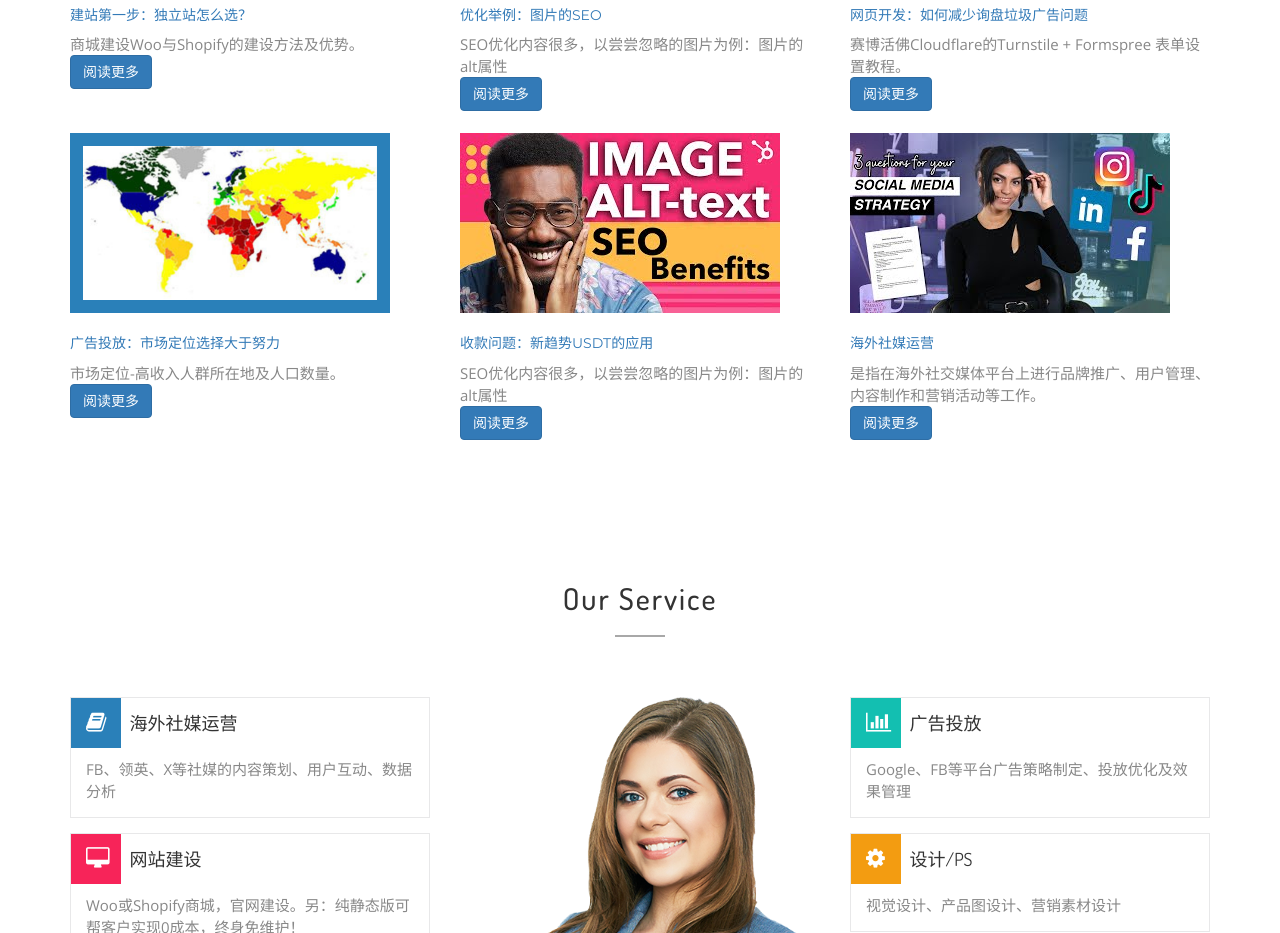
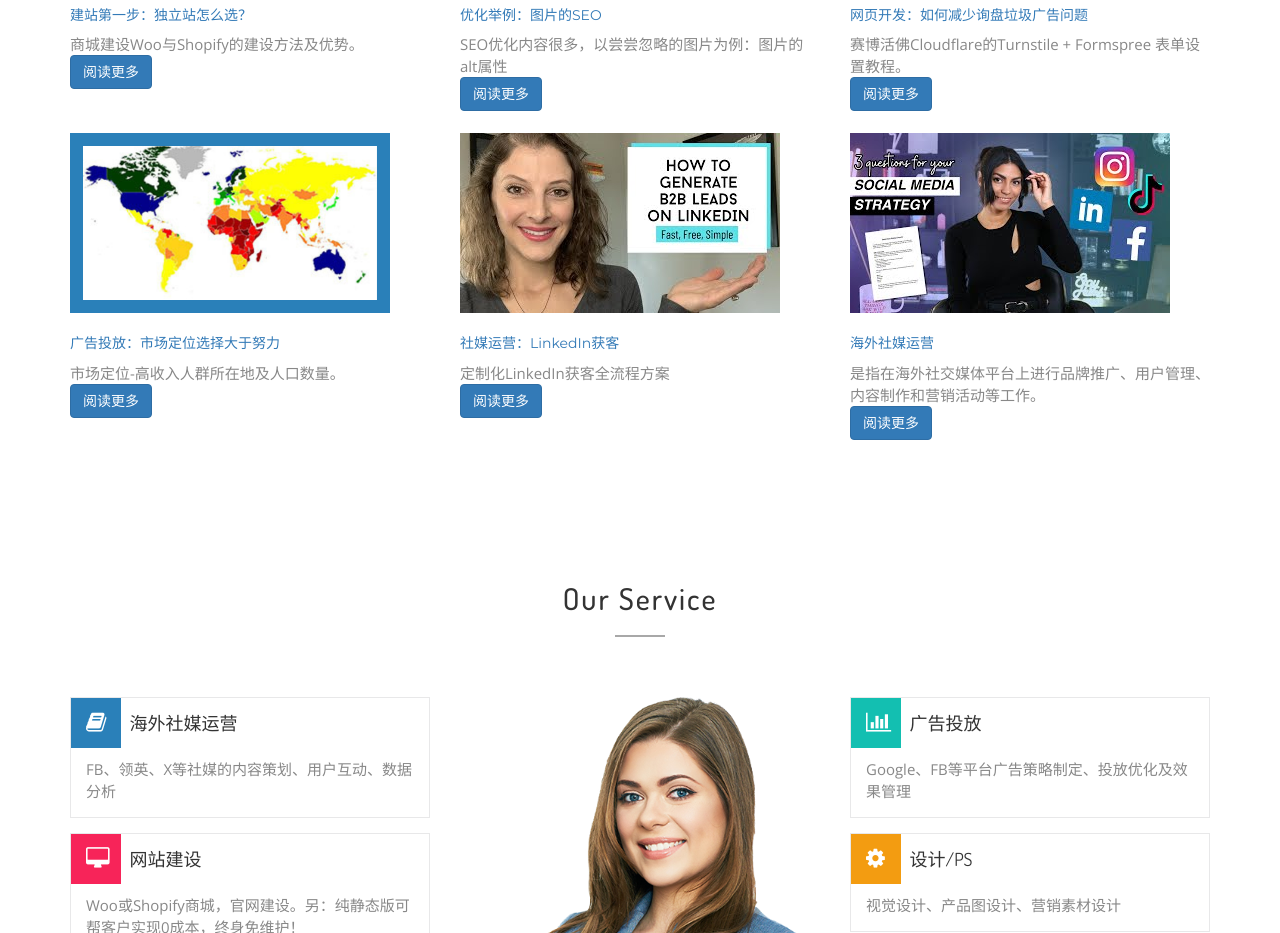
Before and after one commit to zhongzhiku/graceliuspace, a plain HTML site: page index.html in a window 1280 px wide. Shown: the part 2420-3353 px from the top of the page. Drawn offline with nearby package versions, Linux system fonts and the light colour scheme; files whose address does not match are found by name.

Commit message:
Update index.html

```diff
--- a/index.html
+++ b/index.html
@@ -296,14 +296,14 @@
         </div>
         <div class="col-md-4">
             <div class="card mb-4">
-                <a href="./posts/img-alt.html">
-					<img src="assets/img/portfolio/Image-Alt-Text.jpg" class="card-img-top" alt="Image Alt Text">
+                <a href="./posts/领英获客全流程方案.html">
+					<img src="assets/img/portfolio/领英获客全流程.jpg" class="card-img-top" alt="定制化LinkedIn获客全流程">
 				</a>
                 <div class="card-body">
 					<br>
-                    <h5 class="card-title"><a href="./posts/img-alt.html"  target="_blank">收款问题：新趋势USDT的应用</a></h5>
-                    <p class="card-text">SEO优化内容很多，以尝尝忽略的图片为例：图片的alt属性</p>
-                    <a href="./posts/img-alt.html"  target="_blank" class="btn btn-primary">阅读更多</a>
+                    <h5 class="card-title"><a href="./posts/领英获客全流程方案.html"  target="_blank">社媒运营：LinkedIn获客</a></h5>
+                    <p class="card-text">定制化LinkedIn获客全流程方案</p>
+                    <a href="./posts/领英获客全流程方案.html"  target="_blank" class="btn btn-primary">阅读更多</a>
                 </div>
 				<br>
             </div>
```
